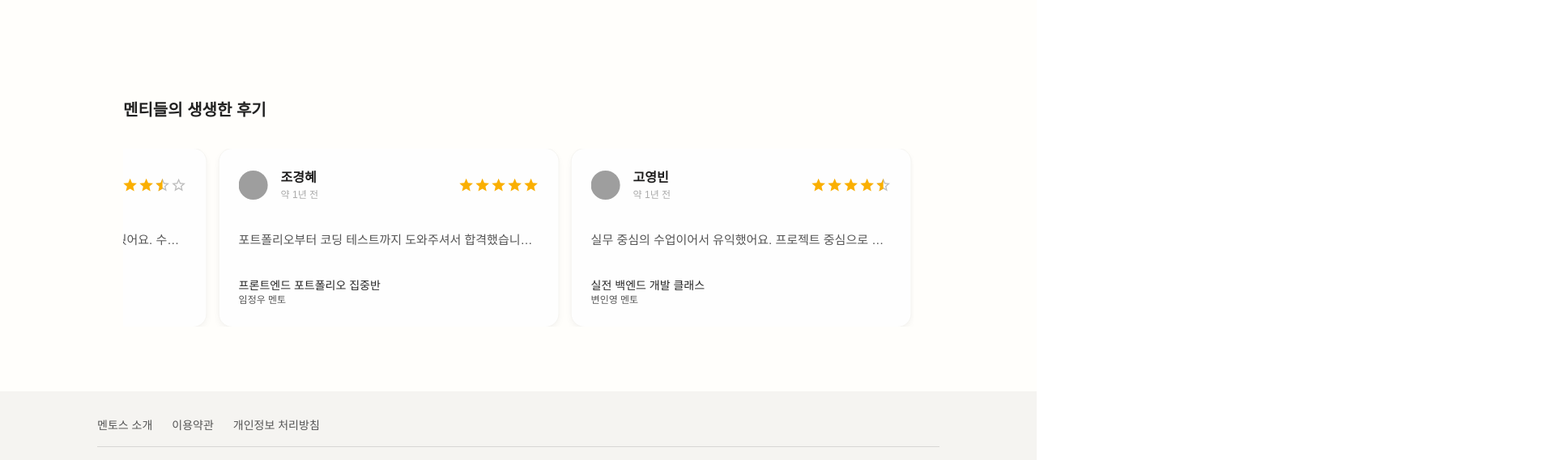
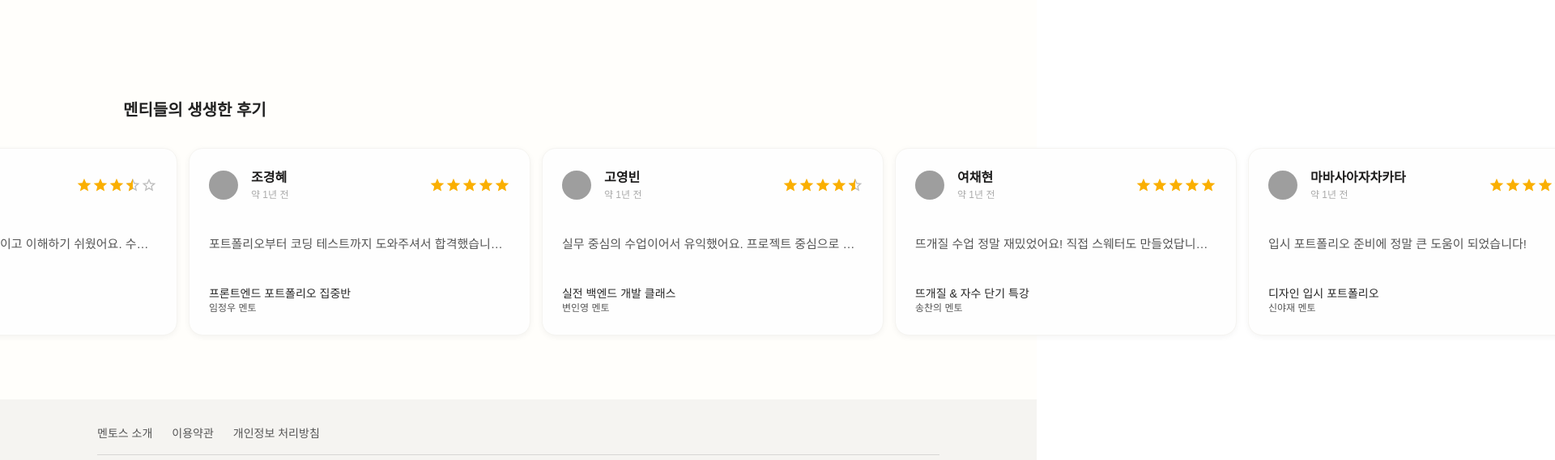
Before and after one commit to F2-project02/AIBE1-Project2-Team02-frontend, a React (Vite) app: page / in a window 1280 px wide. Shown: the part 1348-1917 px from the top of the page at 81% size, 1920 px wide, since content can reach past the window. Built offline with nearby package versions, Linux system fonts and the light colour scheme; grey boxes are pictures that could not be loaded; a web font is replaced by a local one.

Commit message:
design : 멘토 후기 리스트 디자인 변경 및 스켈레톤 일부 수정

```diff
--- a/src/components/Home/ReviewSection/ReviewCard.jsx
+++ b/src/components/Home/ReviewSection/ReviewCard.jsx
@@ -18,11 +18,11 @@ export default function ReviewCard({ data }) {
   return (
     <Card
       sx={{
-        width: 419,
-        height: 220,
+        width: 420,
+        height: 230,
         backgroundColor: "#FEFEFE",
         borderRadius: "16px",
-        boxShadow: "0px 4px 8px rgba(0, 0, 0, 0.05)",
+        boxShadow: "0 2px 8px rgba(0,0,0,0.06)",
         outline: "1px solid var(--bg-200)",
         overflow: "hidden",
         display: "flex",
--- a/src/components/Home/ReviewSection/ReviewCardSkeleton.jsx
+++ b/src/components/Home/ReviewSection/ReviewCardSkeleton.jsx
@@ -47,7 +47,7 @@ export default function ReviewCardSkeleton() {
           </Box>
         </Box>
         <Skeleton
-          variant="rectangular"
+          variant="text"
           width={80}
           height={20}
           animation="wave"
--- a/src/components/Home/ReviewSection/ReviewSection.jsx
+++ b/src/components/Home/ReviewSection/ReviewSection.jsx
@@ -18,7 +18,7 @@ export default function ReviewSection() {
   }, []);
 
   return (
-    <Box sx={{ width: "100%", mt: 8 }}>
+    <Box sx={{ width: "100%", mt: 8, position: "relative" }}>
       <Typography variant="h6" fontWeight={600} mb={4}>
         멘티들의 생생한 후기
       </Typography>
@@ -26,21 +26,22 @@ export default function ReviewSection() {
       {/* 롤링 박스 */}
       <Box
         sx={{
-          overflow: "hidden",
-          whiteSpace: "nowrap",
           width: "100%",
-          position: "relative",
-          "&:hover .marquee-track": {
-            animationPlayState: "paused",
-          },
+          overflow: "visible",
         }}
       >
         <Box
           className="marquee-track"
           sx={{
-            display: "inline-flex",
-            animation: "marquee 40s linear infinite",
+            display: "flex",
+            flexWrap: "nowrap",
+            animation: loading ? "none" : "marquee 30s linear infinite",
             gap: 2,
+            width: "fit-content",
+            minWidth: loading ? "auto" : "200%",
+            "& > *": {
+              flexShrink: 0,
+            },
           }}
         >
           {loading
```
